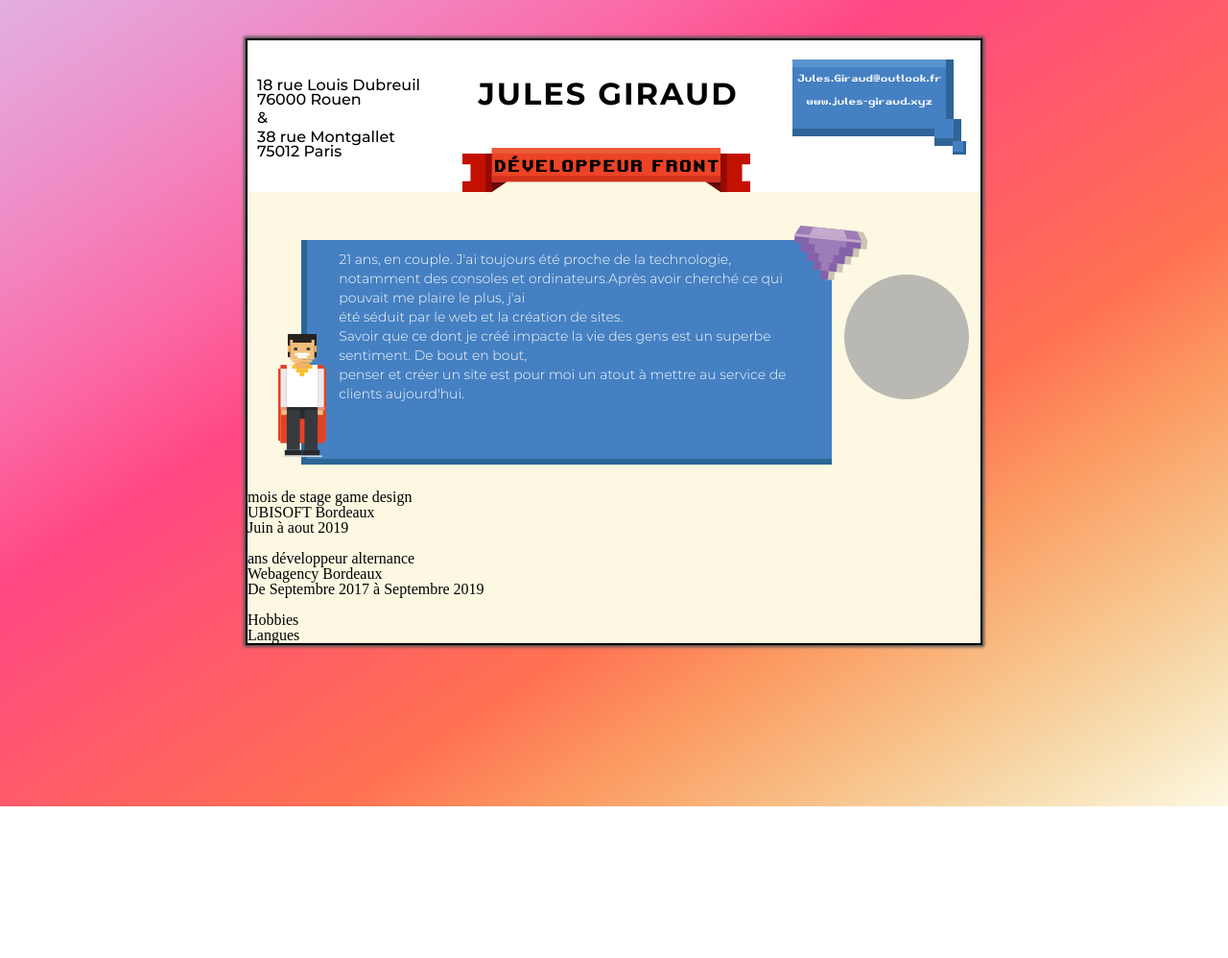
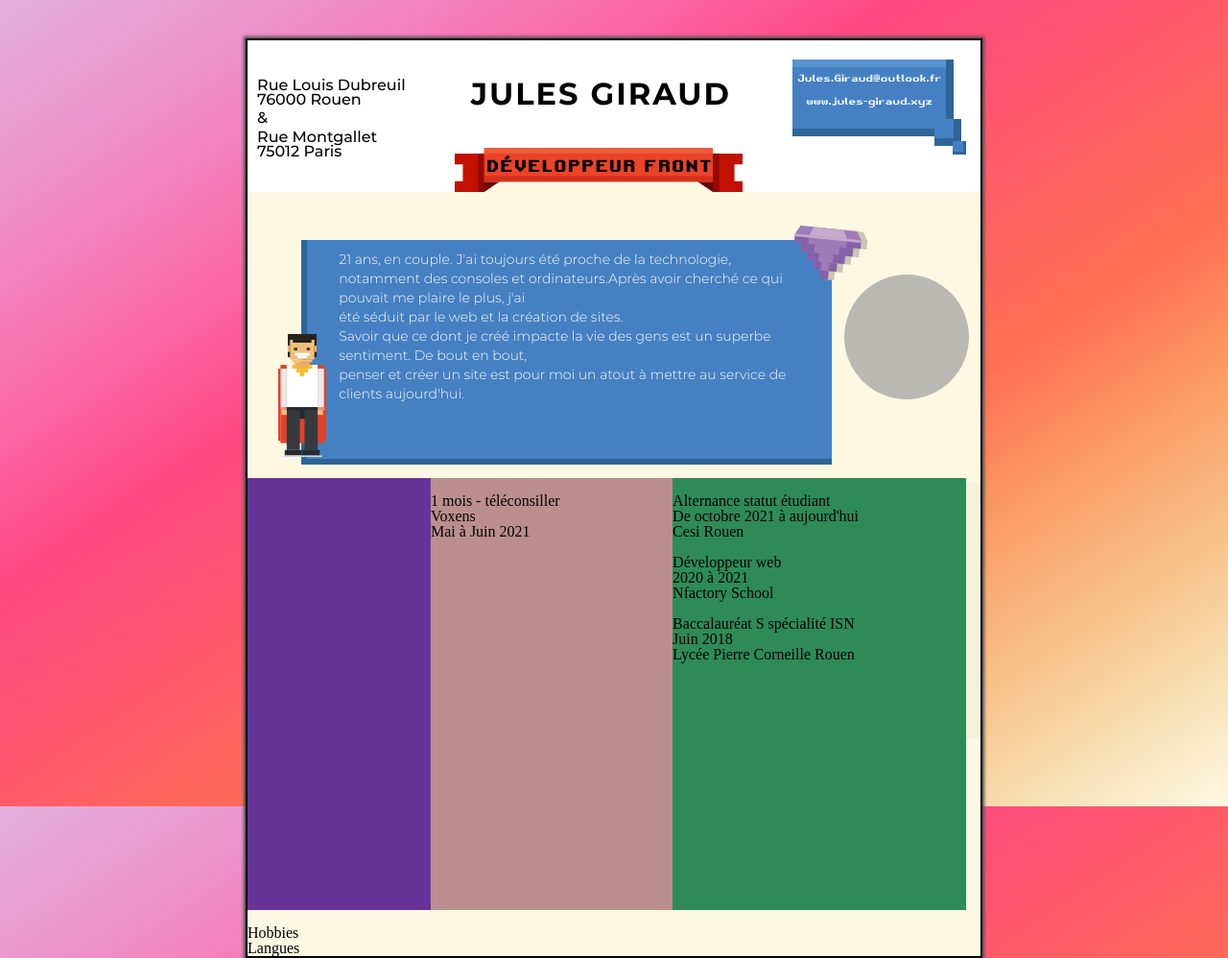
Before and after one commit to Jules-maker/cube-cv, a plain HTML site: page index.html in a window 1280 px wide. Shown: the whole page at 96% size. Before the commit the page ends 840 px from the top, so only its background shows below. Drawn offline with Linux system fonts and the light colour scheme; grey boxes are pictures that could not be loaded.

Commit message:
style - premier commit section xp

```diff
--- a/asset/css/style.css
+++ b/asset/css/style.css
@@ -314,7 +314,8 @@ header ul li:nth-child(3)::after {
     left: -30px;
     background-repeat: no-repeat;
 }
-.wrap-global .intro::after{
+
+.wrap-global .intro::after {
     content: '';
     width: 15%;
     height: 25%;
@@ -326,6 +327,7 @@ header ul li:nth-child(3)::after {
     right: -40px;
     background-repeat: no-repeat;
 }
+
 /* .wrap .intro div {
 
 } */
@@ -350,5 +352,37 @@ header ul li:nth-child(3)::after {
 
 
 /* experience */
+.experience {
+    margin-top: 20px;
+    width: 100%;
+    height: 450px;
+    background-image: url(../img/wave.png);
+    background-repeat: no-repeat;
+    background-size: 1000px;
+    display: flex;
+
+}
+
+.experience .quality {
+    width: 25%;
+    height: 100%;
+    background-color: rebeccapurple;
+}
+
+.experience .jobs {
+    width: 33%;
+    height: 100%;
+    background-color: rosybrown;
+}
+
+.experience .licence {
+    width: 40%;
+    height: 100%;
+    background-color: seagreen;
+}
+
+
+
+
 
 /* profil */
--- a/index.html
+++ b/index.html
@@ -16,10 +16,10 @@
         <header>
             <ul>
                 <li>
-                    <p>18 rue Louis Dubreuil</p>
+                    <p>Rue Louis Dubreuil</p>
                     <p>76000 Rouen</p>
                     <p>&</p>
-                    <p>38 rue Montgallet</p>
+                    <p>Rue Montgallet</p>
                     <p>75012 Paris</p>
                 </li>
                 <li>
@@ -56,24 +56,40 @@
 
             <!-- 3 sections avec un fin border, et le dernier logo qui dépasse de la boite (no wrap) -->
             <!--   -->
-            <div>
-                <div>
-                    <img src="" alt="">
-                    <img src="" alt=""><img src="" alt=""><img src="" alt="">
-                </div>
-                <div>
-
+            <div class="experience">
+                <div class="quality">
                     <img src="" alt="">
                     <img src="" alt="">
-                    <p>mois de stage game design</p>
-                    <p>UBISOFT Bordeaux</p>
-                    <p>Juin à aout 2019</p>
+                    <img src="" alt="">
+                    <img src="" alt="">
                 </div>
-                <div>
+                <div class="jobs">
                     <img src="" alt="">
-                    <p>ans développeur alternance</p>
-                    <p>Webagency Bordeaux</p>
-                    <p>De Septembre 2017 à Septembre 2019</p>
+                    <div>
+                        <p>1 mois - téléconsiller</p>
+                        <p>Voxens</p>
+                        <p>Mai à Juin 2021</p>
+                    </div>
+                </div>
+                <div class="licence">
+                    <div>
+                        <img src="" alt="">
+                        <p>Alternance statut étudiant</p>
+                        <p>De octobre 2021 à aujourd'hui</p>
+                        <p>Cesi Rouen</p>
+                    </div>
+                    <div>
+                        <img src="" alt="">
+                        <p>Développeur web</p>
+                        <p>2020 à 2021</p>
+                        <p>Nfactory School</p>
+                    </div>
+                    <div>
+                        <img src="" alt="">
+                        <p>Baccalauréat S spécialité ISN</p>
+                        <p>Juin 2018</p>
+                        <p>Lycée Pierre Corneille Rouen</p>
+                    </div>
                 </div>
 
             </div>
```
Also changed, not shown: asset/img/teamwork.png (added).
